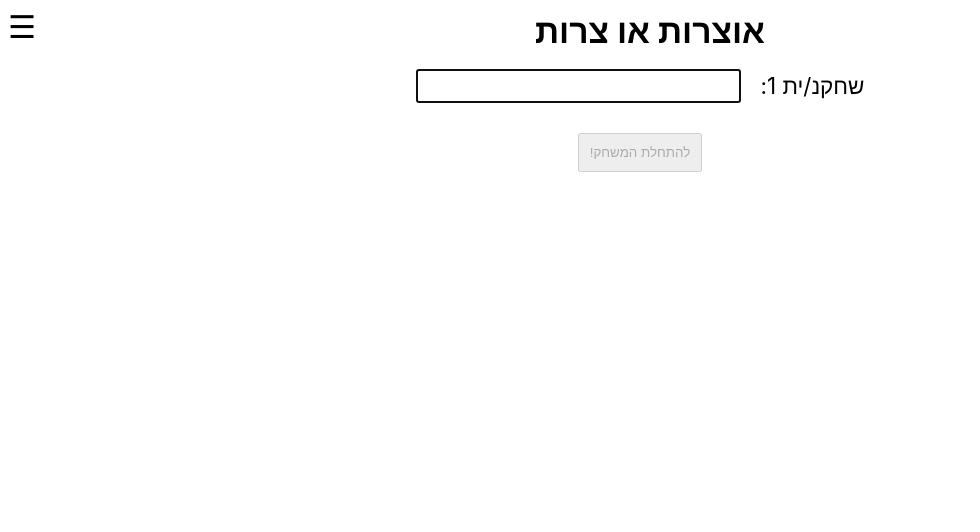
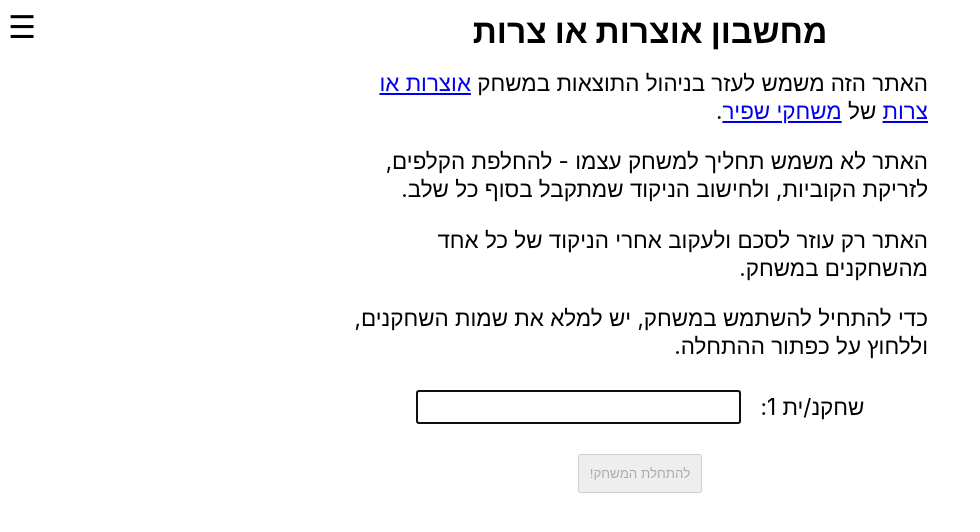
Before and after one commit to splintor/otsarot-calculator, a React (Create React App) app: page / in a window 1280 px wide. Shown: the top 532 px of the page, without its empty margins (0-980 px from the left). Built offline with nearby package versions, Linux system fonts and the light colour scheme.

Commit message:
Add instructions

```diff
--- a/src/App.css
+++ b/src/App.css
@@ -11,6 +11,13 @@ h2 {
   padding: 10px;
   background-color: white;
   z-index: 100;
+}
+
+.Instruction {
+  direction: rtl;
+  text-align: start;
+  width: 45vw;
+  margin: 10px auto 20px;
 }
 
 .AppMenuButton {
--- a/src/App.tsx
+++ b/src/App.tsx
@@ -29,7 +29,7 @@ function App() {
   return (
     <div className="App" onClick={() => setAppMenuVisible(false)}>
       <div className="AppMenuButton" onClick={toggleMenu}>☰</div>
-      <h2>אוצרות או צרות</h2>
+      <h2>מחשבון אוצרות או צרות</h2>
       <div className="GameBody">
         {
           gameStep === 'setup' &&
@@ -48,10 +48,9 @@ function App() {
           {gameStep === 'play' && <li key="setup"><a href="#" onClick={moveToSetup}>הגדרות משחק</a></li>}
           {(players.length > 1 || gameStep === 'play') &&
           <li key="new-game"><a href="#" onClick={startNewGame}>משחק חדש</a></li>}
-          <li key="game-guide"><a href="https://www.youtube.com/watch?v=rxRgGBmVUnA" target="_blank">איך משחקים?</a>
-          </li>
-          <li key="mailto"><a href="mailto:splintor@gmail.com?Subject=אוצרות+או+צרות" target="_blank">שלח משוב...</a>
-          </li>
+          <li key="game-guide"><a href="https://3cc8ed0a-ab93-4ddb-a7c1-d9ce02d75f95.filesusr.com/ugd/2192a6_9e8b173e857b4ed7af589965976c34a8.pdf" target="_blank">הוראות המשחק</a></li>
+          <li key="game-video"><a href="https://www.youtube.com/watch?v=rxRgGBmVUnA" target="_blank">סרטון הדרכה</a></li>
+          <li key="mailto"><a href="mailto:splintor@gmail.com?Subject=אוצרות+או+צרות" target="_blank">שלח משוב...</a></li>
           <li key="github"><a href="https://github.com/splintor/otsarot-calculator" target="_blank">GitHub</a></li>
         </ul>
       </nav>
--- a/src/SetupScreen.tsx
+++ b/src/SetupScreen.tsx
@@ -59,6 +59,15 @@ export const SetupScreen = ({ players, setPlayers, onStart }: SetupScreenProps)
 
   return (
     <div className="SetupForm">
+      <div className="Instruction">
+        האתר הזה משמש לעזר בניהול התוצאות במשחק <a href="https://www.shafirgames.com" target="_blank">אוצרות או צרות</a> של <a href="https://www.shafirgames.com/otzarot" target="_blank">משחקי שפיר</a>.
+        <p/>
+        האתר לא משמש תחליך למשחק עצמו - להחלפת הקלפים, לזריקת הקוביות, ולחישוב הניקוד שמתקבל בסוף כל שלב.
+        <p/>
+        האתר רק עוזר לסכם ולעקוב אחרי הניקוד של כל אחד מהשחקנים במשחק.
+        <p/>
+        כדי להתחיל להשתמש במשחק, יש למלא את שמות השחקנים, וללחוץ על כפתור ההתחלה.
+      </div>
       {
         players.map((player, index) =>
           <label htmlFor={`player${index}`} dir="rtl" key={index}>
```
